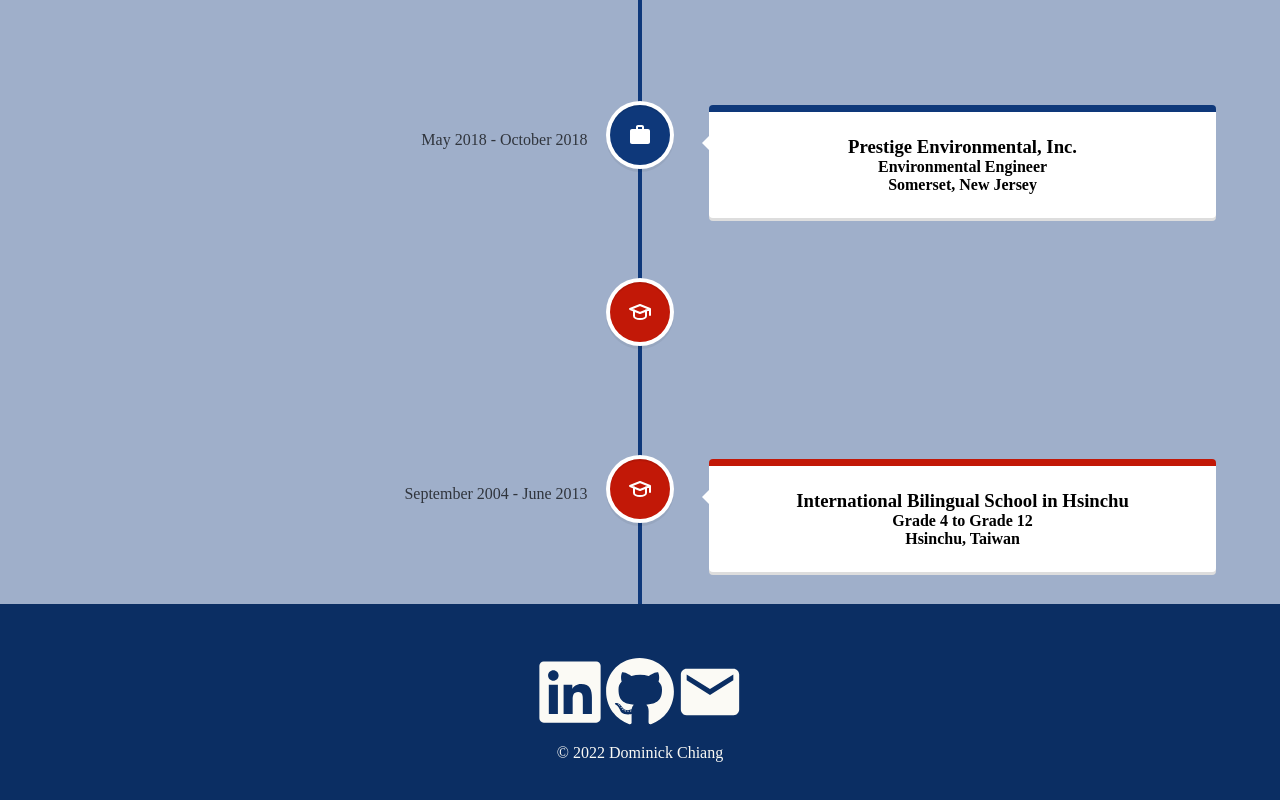
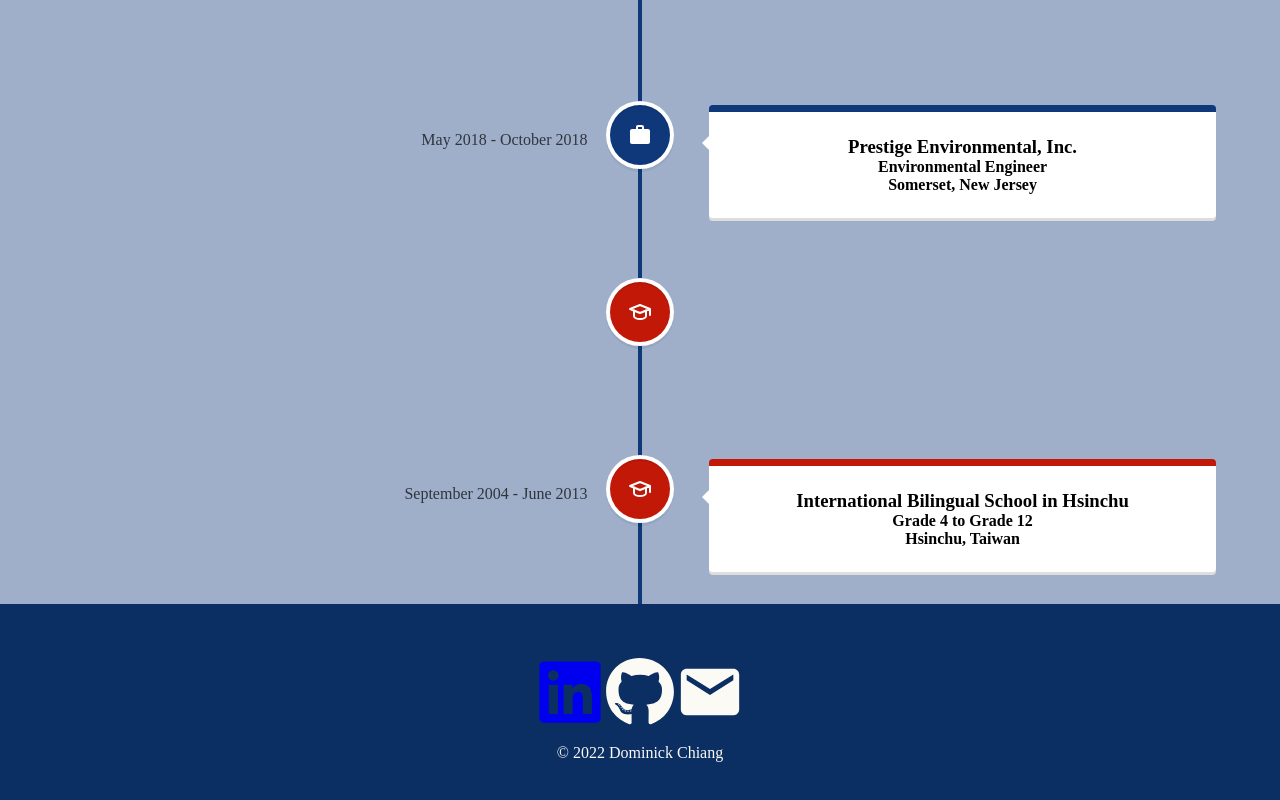
Before and after one commit to chiangd233/dchiangportfolio, a React (Create React App) app: page /dchiangportfolio/experience in a window 1280 px wide. Shown: the part 558-1358 px from the top of the page. Built offline with nearby package versions, Linux system fonts and the light colour scheme.

Commit message:
add external link test

```diff
--- a/src/components/Footer.js
+++ b/src/components/Footer.js
@@ -6,7 +6,9 @@
 function Footer() {
     return <div className="footer">
         <div className="socialMedia">
-        <FaLinkedin />
+        <a href="https://www.linkedin.com/in/dominick-chiang-e-i-t-30751182/" target="_blank" rel="noreferrer">
+            <FaLinkedin />
+        </a>
         <FaGithub />
         <MdEmail />
         </div>
```
